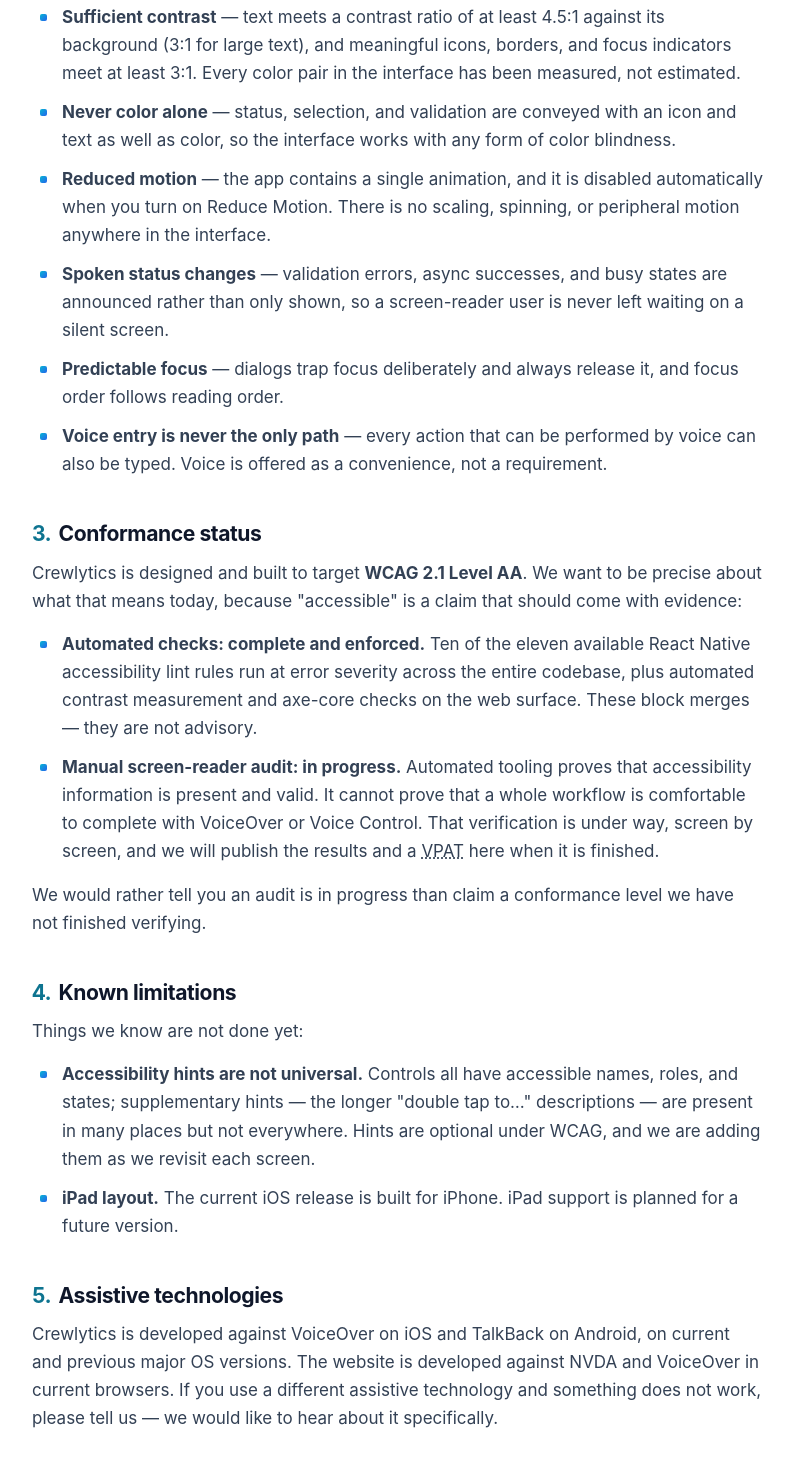
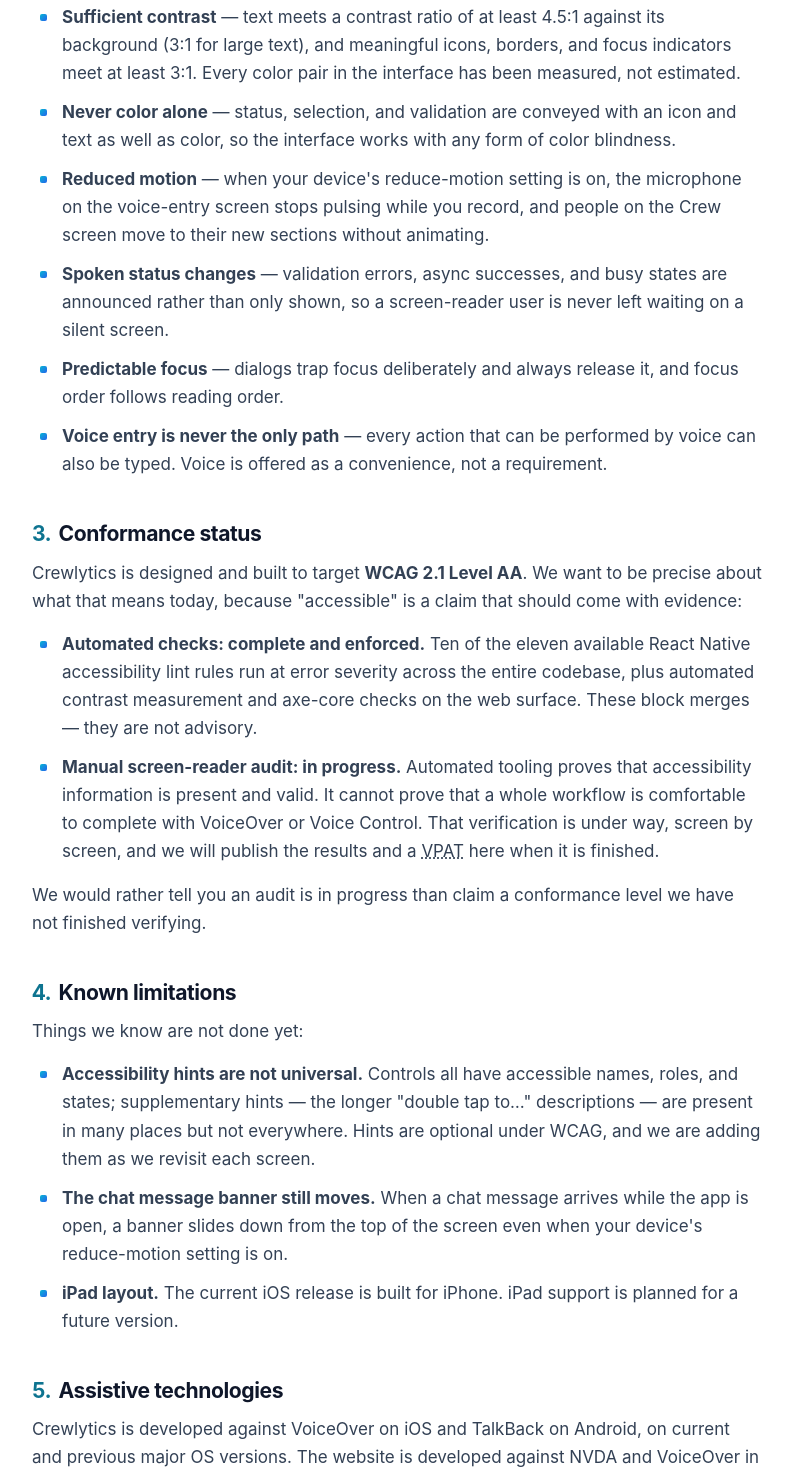
Before and after one commit to FPLandrian/lantec-ai.github.io, a plain HTML site: page crewlytics-accessibility.html in a window 1280 px wide. Shown: the part 1183-2651 px from the top of the page, without its empty margins (242-1036 px from the left). Drawn offline with Linux system fonts and the light colour scheme.

Commit message:
Support pages: final review round 1
- crewlytics-accessibility.html: the Reduced motion bullet said the app
  has a single animation and no scaling, spinning or peripheral motion.
  With the page now dated November 17, 2026 that was a dated false claim.
  The v1.0.8 app has three animations of its own: the voice-entry
  microphone pulse (a scale, gated on Reduce Motion), the Crew screen's
  LayoutAnimation (gated) and the chat heads-up banner's slide and fade
  (not gated), plus ActivityIndicator spinners. The bullet now names only
  the two gated animations, and section 4 lists the banner as a known
  limitation.
- sitemap.xml: privacy.html lastmod 2026-10-26, its last change (d652e15
  section-number color and focus styles), the same last-change rule
  755400d and round 2 used for the other pages.
- support.html, contact.html, 404.html: the copyright line carries the
  year as plain text ("(c) 2026 LanTec AI LLC."), matching every other
  page without needing the year script.

```diff
--- a/crewlytics-accessibility.html
+++ b/crewlytics-accessibility.html
@@ -466,10 +466,10 @@
             the interface works with any form of color blindness.
           </li>
           <li>
-            <strong>Reduced motion</strong> — the app contains a single
-            animation, and it is disabled automatically when you turn on Reduce
-            Motion. There is no scaling, spinning, or peripheral motion anywhere
-            in the interface.
+            <strong>Reduced motion</strong> — when your device's reduce-motion
+            setting is on, the microphone on the voice-entry screen stops
+            pulsing while you record, and people on the Crew screen move to
+            their new sections without animating.
           </li>
           <li>
             <strong>Spoken status changes</strong> — validation errors, async
@@ -526,6 +526,12 @@
             longer "double tap to…" descriptions — are present in many places but
             not everywhere. Hints are optional under WCAG, and we are adding them
             as we revisit each screen.
+          </li>
+          <li>
+            <strong>The chat message banner still moves.</strong> When a chat
+            message arrives while the app is open, a banner slides down from the
+            top of the screen even when your device's reduce-motion setting is
+            on.
           </li>
           <li>
             <strong>iPad layout.</strong> The current iOS release is built for
--- a/sitemap.xml
+++ b/sitemap.xml
@@ -26,6 +26,6 @@
   </url>
   <url>
     <loc>https://lantec.ai/privacy.html</loc>
-    <lastmod>2026-10-21</lastmod>
+    <lastmod>2026-10-26</lastmod>
   </url>
 </urlset>
```
Also changed, not shown: 404.html (+1 -1 lines), contact.html (+1 -1 lines), support.html (+1 -1 lines).
